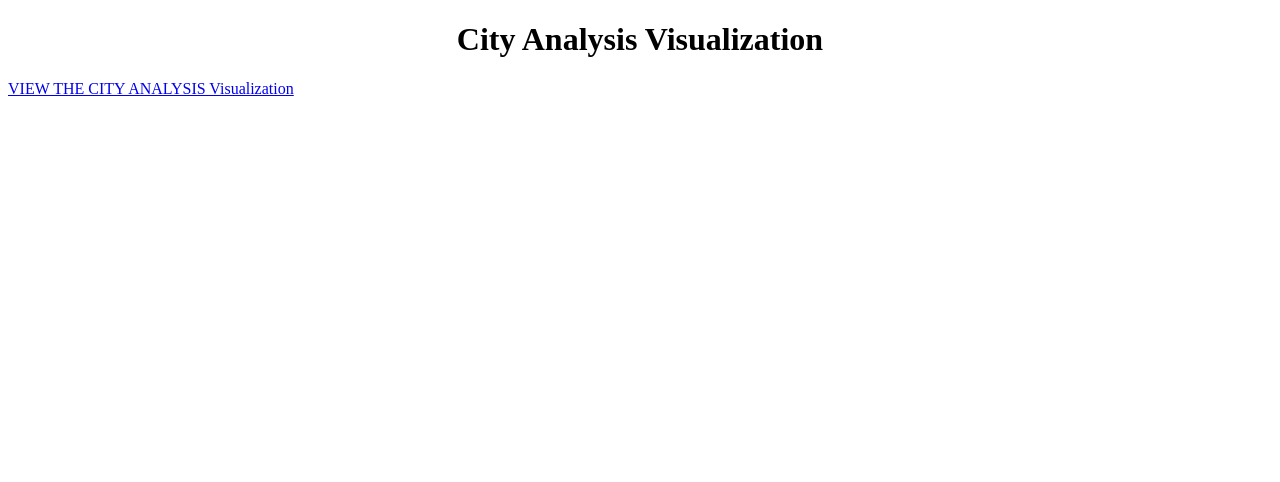
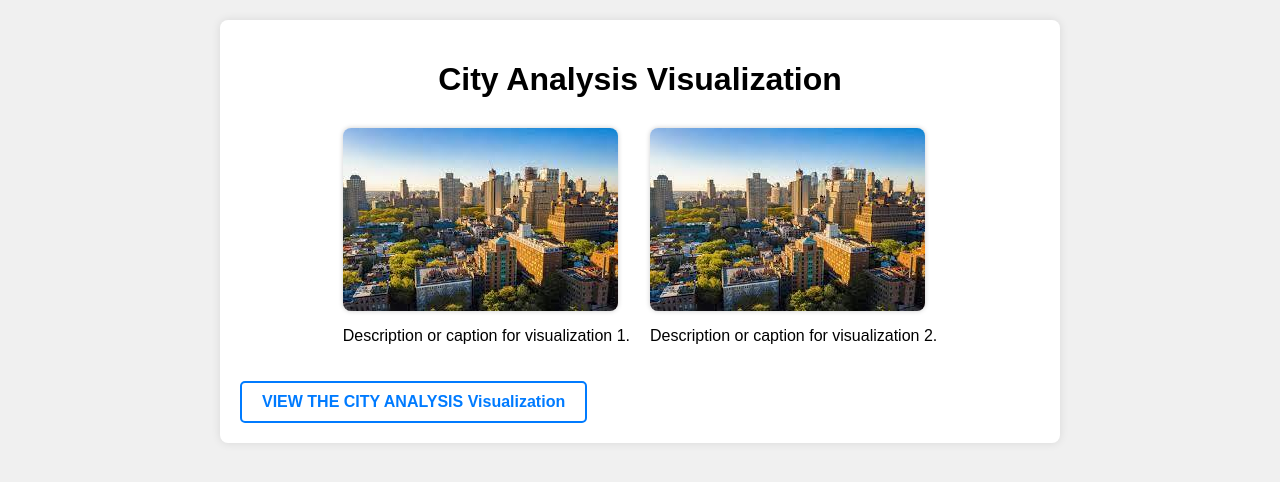
Before and after one commit to jongo-love/NIELSEN_ACCIDENT_ANALYSIS, a Flask app: page /data_analysis in a window 1280 px wide. Shown: the top 482 px of the page. Run offline with Flask 3, Linux system fonts and the light colour scheme; a user stored in the database is signed in; data comes from the database, SQL or seed files in the repository.

Commit message:
Ulalaaaah ITs done

```diff
--- a/app.py
+++ b/app.py
@@ -16,8 +16,8 @@ import pandas as pd
 import matplotlib.pyplot as plt
 import matplotlib.colors as mcolors
 import seaborn as sns
+import matplotlib
 from matplotlib import cm
-import matplotlib
 import matplotlib.patches as mpatches
 import geopandas as gpd
 from geopy.geocoders import Nominatim
@@ -220,7 +220,7 @@ def reset_password(token):
 @app.route('/data_analysis')
 @login_required
 def DATALYSIS():
-    conn = sqlite3.connect('C:\\Users\\students\\NIELSEN_ACCIDENT_ANALYSIS\\instance\\nielsenaccident.db')
+    conn = sqlite3.connect('C:\\Users\\user\\NIELSEN_ACCIDENT_ANALYSIS\\instance\\nielsenaccident.db')
     df = pd.read_sql_query("SELECT * FROM accidents", conn)
     conn.close()
 
@@ -233,7 +233,7 @@ def DATALYSIS():
     top_8_cities = city_accidents.head(8)
 
     # Customized visualization
-    fig, ax = plt.subplots(figsize=(12, 7), dpi=80)
+    ax = plt.subplots(figsize=(12, 7), dpi=80)
     cmap = cm.get_cmap('rainbow', 8)
     clrs = [cm.colors.rgb2hex(cmap(i)) for i in range(cmap.N)]
 
@@ -246,7 +246,7 @@ def DATALYSIS():
 
     plt.title('Top 10 Cities in US with the Most Number of Road Accident Cases (2016-2020)',
               size=20, color='grey')
-    plt.ylim(0, 50000)
+    plt.ylim(0, 100)
     plt.xticks(rotation=10, fontsize=12)
     plt.yticks(fontsize=12)
 
--- a/templates/datalysis.html
+++ b/templates/datalysis.html
@@ -5,6 +5,27 @@
     <meta name="viewport" content="width=device-width, initial-scale=1.0">
     <title>Data Analysis</title>
     <style>
+        body {
+            font-family: Arial, sans-serif;
+            background-color: #f0f0f0;
+            margin: 0;
+            padding: 20px;
+        }
+
+        .container {
+            max-width: 800px;
+            margin: auto;
+            background-color: #ffffff;
+            padding: 20px;
+            border-radius: 8px;
+            box-shadow: 0 0 10px rgba(0, 0, 0, 0.1);
+        }
+
+        .header {
+            text-align: center;
+            margin-bottom: 20px;
+        }
+
         .visualization-container {
             display: flex;
             flex-wrap: wrap;
@@ -12,20 +33,60 @@
             margin-top: 20px;
         }
 
-        img {
+        .visualization-item {
+            margin: 10px;
+            text-align: center;
+        }
+
+        .visualization-item img {
             max-width: 100%;
             height: auto;
             display: block;
-            margin: auto;
+            border-radius: 8px;
+            box-shadow: 0 0 5px rgba(0, 0, 0, 0.2);
         }
 
         h1 {
-            text-align: center;
+            margin-bottom: 20px;
+        }
+
+        a {
+            text-decoration: none;
+            color: #007bff;
+            font-weight: bold;
+            display: inline-block;
+            margin-top: 10px;
+            border: 2px solid #007bff;
+            padding: 10px 20px;
+            border-radius: 5px;
+            transition: background-color 0.3s, color 0.3s;
+        }
+
+        a:hover {
+            background-color: #007bff;
+            color: #ffffff;
         }
     </style>
 </head>
 <body>
+    <div class="container">
+        <div class="header">
             <h1>City Analysis Visualization</h1>
+        </div>
+
+        <div class="visualization-container">
+            <div class="visualization-item">
+                <img src="static\usa-city1.jpg" alt="Visualization 1">
+                <p>Description or caption for visualization 1.</p>
+            </div>
+            <div class="visualization-item">
+                <img src="static\usa-city1.jpg" alt="Visualization 2">
+                <p>Description or caption for visualization 2.</p>
+            </div>
+            <!-- Add more visualization items as needed -->
+        </div>
+
+        <div class="text-center">
             <!-- Update the link to the city analysis visualization -->
             <a href="{{ plot_path }}">VIEW THE CITY ANALYSIS Visualization</a>
         </div>
```
Also changed, not shown: static/city55.jpg (added), static/custom_plot.png, static/usa-city1.jpg (added).
